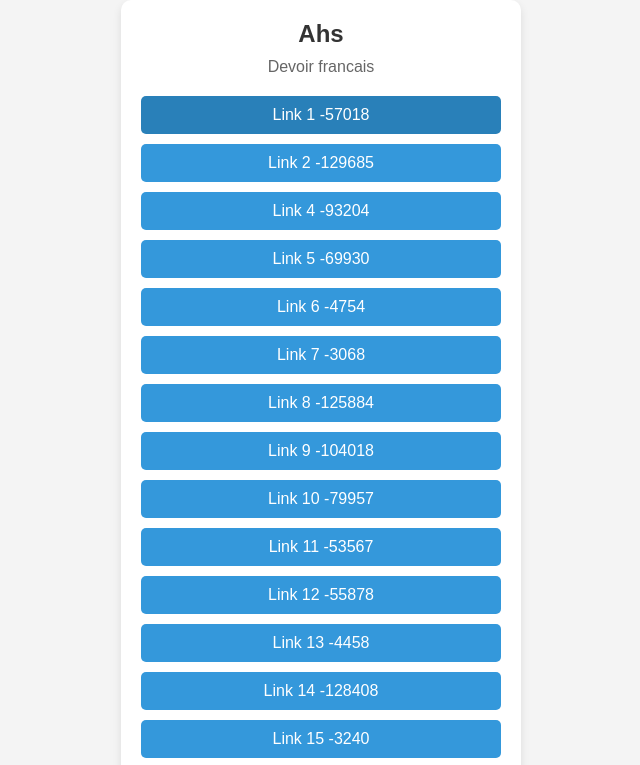
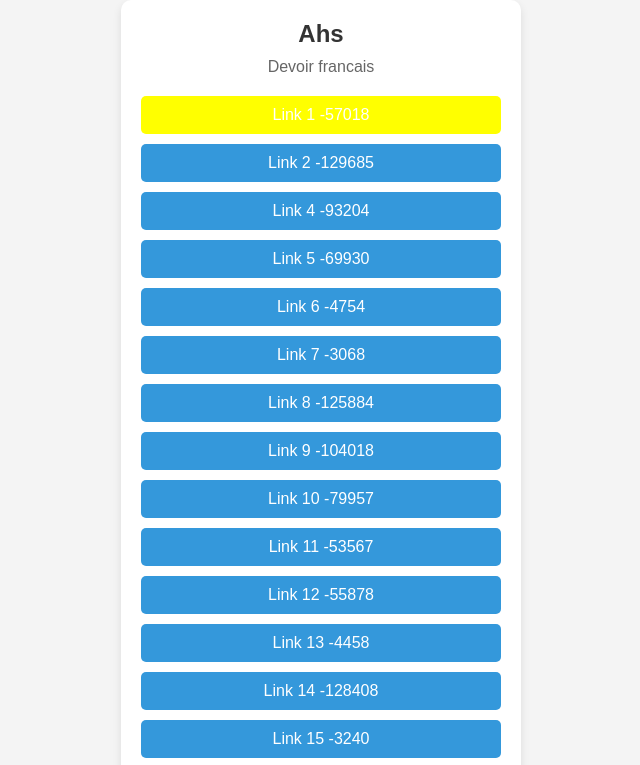
Before and after one commit to Ahs-hub/francais, a plain HTML site: page linktree.html in a window 1280 px wide. In both pictures the pointer is over the link "Link 1 -57018". Shown: the top 765 px of the page, without its empty margins (319-959 px from the left). Drawn offline with Linux system fonts and the light colour scheme.

Commit message:
Update linktree.html

```diff
--- a/linktree.html
+++ b/linktree.html
@@ -54,7 +54,7 @@
     }
 
     .links a:hover {
-        background-color: #2980b9;
+        background-color: yellow;
     }
     .link a:active{
         background-color: green;
```
